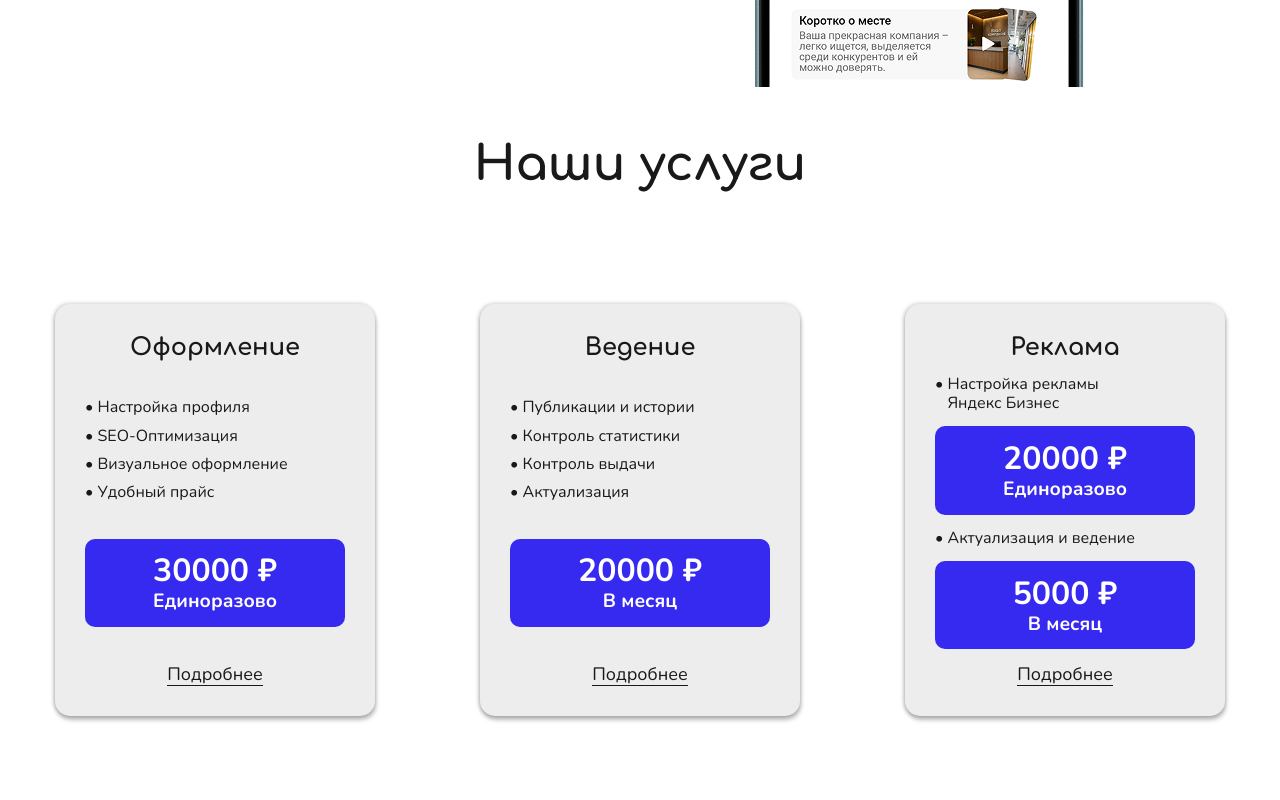
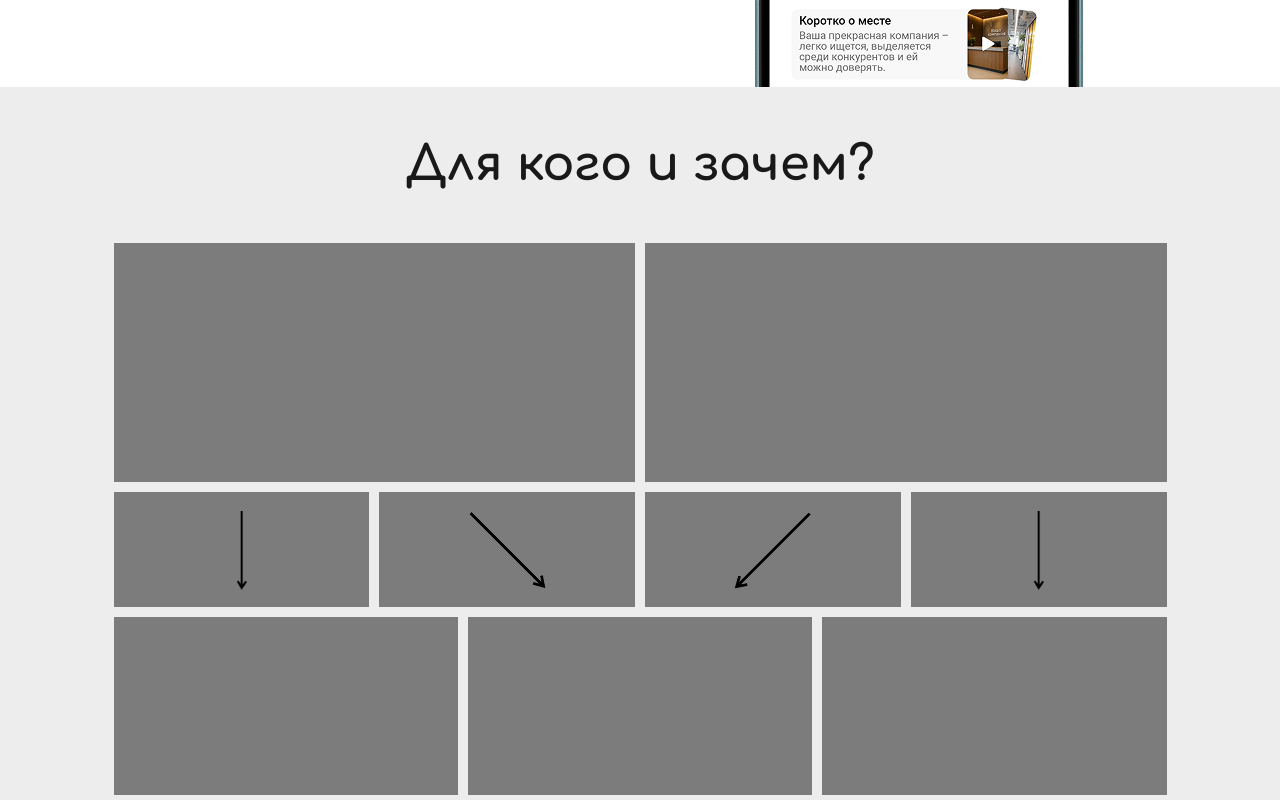
Before and after one commit to DemiurgBased/PD-Studio, a website built with Vite: page src/index.html in a window 1280 px wide. Shown: the part 640-1440 px from the top of the page. Built offline with nearby package versions, Linux system fonts and the light colour scheme.

Commit message:
added who-why section (only functional, wihtout design)

```diff
--- a/src/index.html
+++ b/src/index.html
@@ -117,6 +117,33 @@
       </div>
     </div>
   </section>
+  <!-------------------------------------------------------WHO-WHY SECTION-------------------------------------------------------------------->
+  <section class="who-why">
+    <div class="container">
+      <div class="who-why__wrapper">
+        <div class="who-why__title title">Для кого и зачем?</div>
+        <div class="who-why__grid-container">
+          <div class="who-why__top who-why__top1"></div>
+          <div class="who-why__top who-why__top2"></div>
+          <div class="who-why__arrow who-why__arrow-bot-left">
+            <img src="./assets/icons/arrow-down-icon.png" alt="">
+          </div>
+          <div class="who-why__arrow who-why__arrow-toright">
+            <img src="./assets/icons/arrow-down-icon.png" alt="">
+          </div>
+          <div class="who-why__arrow who-why__arrow-toleft">
+            <img src="./assets/icons/arrow-down-icon.png" alt="">
+          </div>
+          <div class="who-why__arrow who-why__arrow-bot-right">
+            <img src="./assets/icons/arrow-down-icon.png" alt="">
+          </div>
+          <div class="who-why__bot who-why__bot1"></div>
+          <div class="who-why__bot who-why__bot2"></div>
+          <div class="who-why__bot who-why__bot3"></div>
+        </div>
+      </div>
+    </div>
+  </section>
   <!-------------------------------------------------------PRICE SECTION-------------------------------------------------------------------->
   <section class="price">
     <div class="container">
--- a/src/scss/main.scss
+++ b/src/scss/main.scss
@@ -4,6 +4,7 @@
 @import './sections/header.scss';
 @import './sections/hero.scss';
 @import './sections/price.scss';
+@import './sections/who-why.scss';
 @import './functional/burger.scss';
 @import './functional/theme.scss';
 @import './functional/carousel.scss';
--- /dev/null
+++ b/src/scss/sections/who-why.scss
@@ -0,0 +1,129 @@
+.who-why {
+    background: var(--light);
+    color: var(--dark);
+    &__wrapper {
+        display: flex;
+        align-items: center;
+        flex-direction: column;
+        width: 100%;
+        height: 680px;
+        padding-bottom: 50px;
+        @include w3840 {
+            height: 840px;
+        }
+        @include w2560 {
+            height: 780px;
+        }
+        @include w1920 {
+            height: 740px;
+        }
+        @include w1100 {
+            height: 610px;
+        }
+        @include w992 {
+            height: 550px;
+        }
+        @include w850 {
+            height: 1200px;
+        }
+    }
+    &__title {
+        margin-top: 50px;
+        margin-bottom: 50px;
+    }
+    &__grid-container {
+    display: grid;
+    width: 90%;
+    height: 80%;
+    grid-template-columns: repeat(12, 1fr);
+    grid-template-rows: repeat(9, 1fr);
+    gap: 10px;
+    }
+    &__grid-container div {
+        background: #7c7c7c;
+    }
+    // &__top {
+
+    // }
+    &__top1 {
+        grid-column: span 6 / span 6;
+        grid-row: span 4 / span 4;
+    }
+    &__top2 {
+        grid-column: span 6 / span 6;
+        grid-row: span 4 / span 4;
+        grid-column-start: 7;
+    }
+    // &__arrow {
+
+    // }
+    &__arrow-toright {
+        grid-column: span 3 / span 3;
+        grid-row: span 2 / span 2;
+        grid-column-start: 4;
+        grid-row-start: 5;
+        display: flex;
+        align-items: center;
+        justify-content: center;
+    }
+    &__arrow-toright img {
+        transform: rotate(-45deg);
+        height: 120%;
+    }
+    &__arrow-toleft {
+        grid-column: span 3 / span 3;
+        grid-row: span 2 / span 2;
+        grid-column-start: 7;
+        grid-row-start: 5;
+        display: flex;
+        align-items: center;
+        justify-content: center;
+    }
+    &__arrow-toleft img {
+        transform: rotate(45deg);
+        height: 120%;
+    }
+    &__arrow-bot-left {
+        grid-column: span 3 / span 3;
+        grid-row: span 2 / span 2;
+        grid-row-start: 5;
+        display: flex;
+        justify-content: center;
+        align-items: center;
+    }
+    &__arrow-bot-left img {
+        height: 90%;
+    }
+    &__arrow-bot-right {
+        grid-column: span 3 / span 3;
+        grid-row: span 2 / span 2;
+        grid-column-start: 10;
+        grid-row-start: 5;
+        display: flex;
+        justify-content: center;
+        align-items: center;
+    }
+    &__arrow-bot-right img {
+        height: 90%;
+    }
+    // &__bot {
+
+    // }
+    &__bot1 {
+        grid-column: span 4 / span 4;
+        grid-row: span 3 / span 3;
+        grid-row-start: 7;
+    }
+    &__bot2 {
+        grid-column: span 4 / span 4;
+        grid-row: span 3 / span 3;
+        grid-column-start: 5;
+        grid-row-start: 7;
+    }
+    &__bot3 {
+        grid-column: span 4 / span 4;
+        grid-row: span 3 / span 3;
+        grid-column-start: 9;
+        grid-row-start: 7;
+    }
+}
```
Also changed, not shown: src/assets/icons/arrow-down-icon.png (added), src/assets/icons/map-icon.png (added), src/assets/icons/search-icon.png (added), src/assets/icons/trust-icon.png (added).
